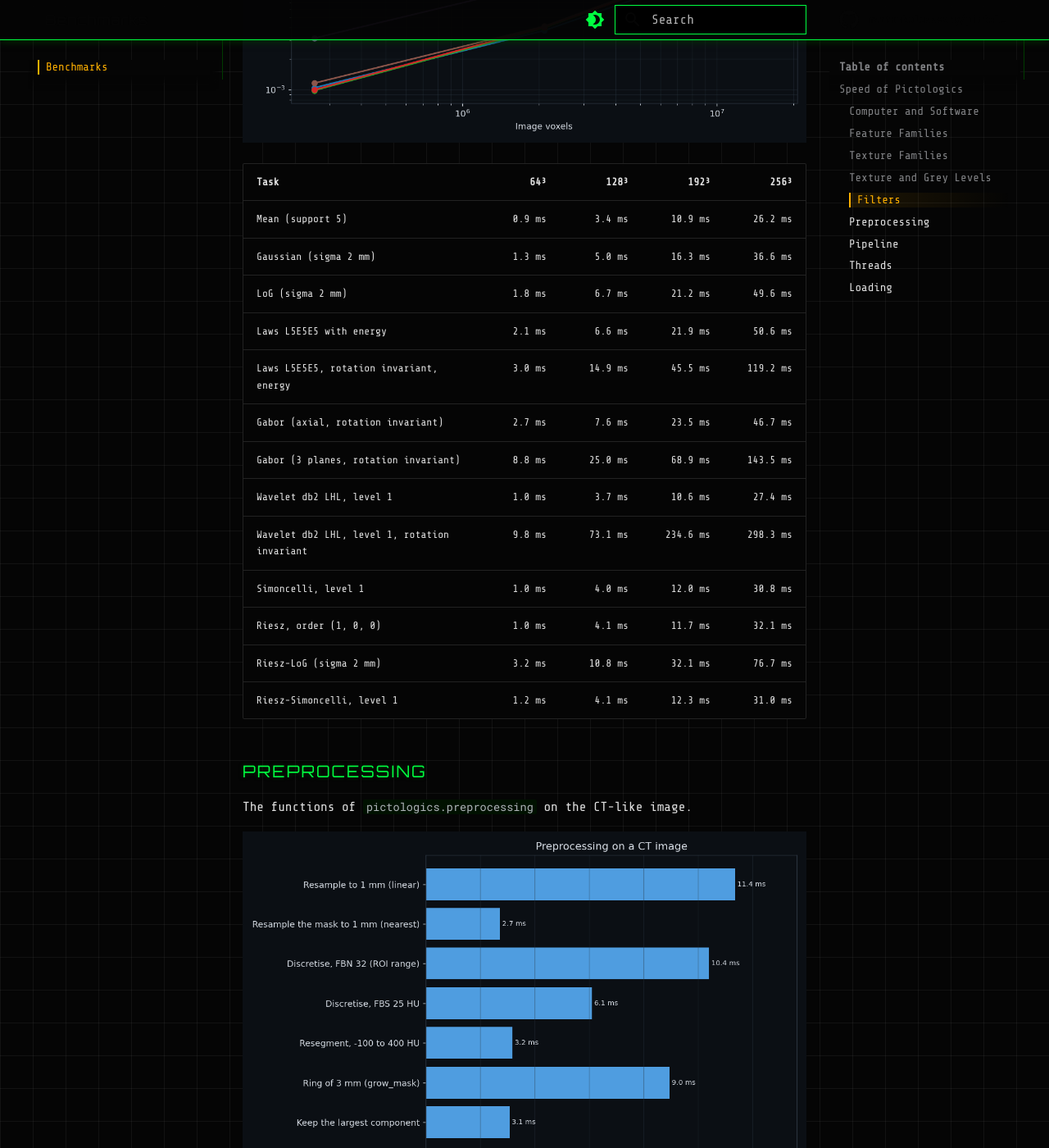
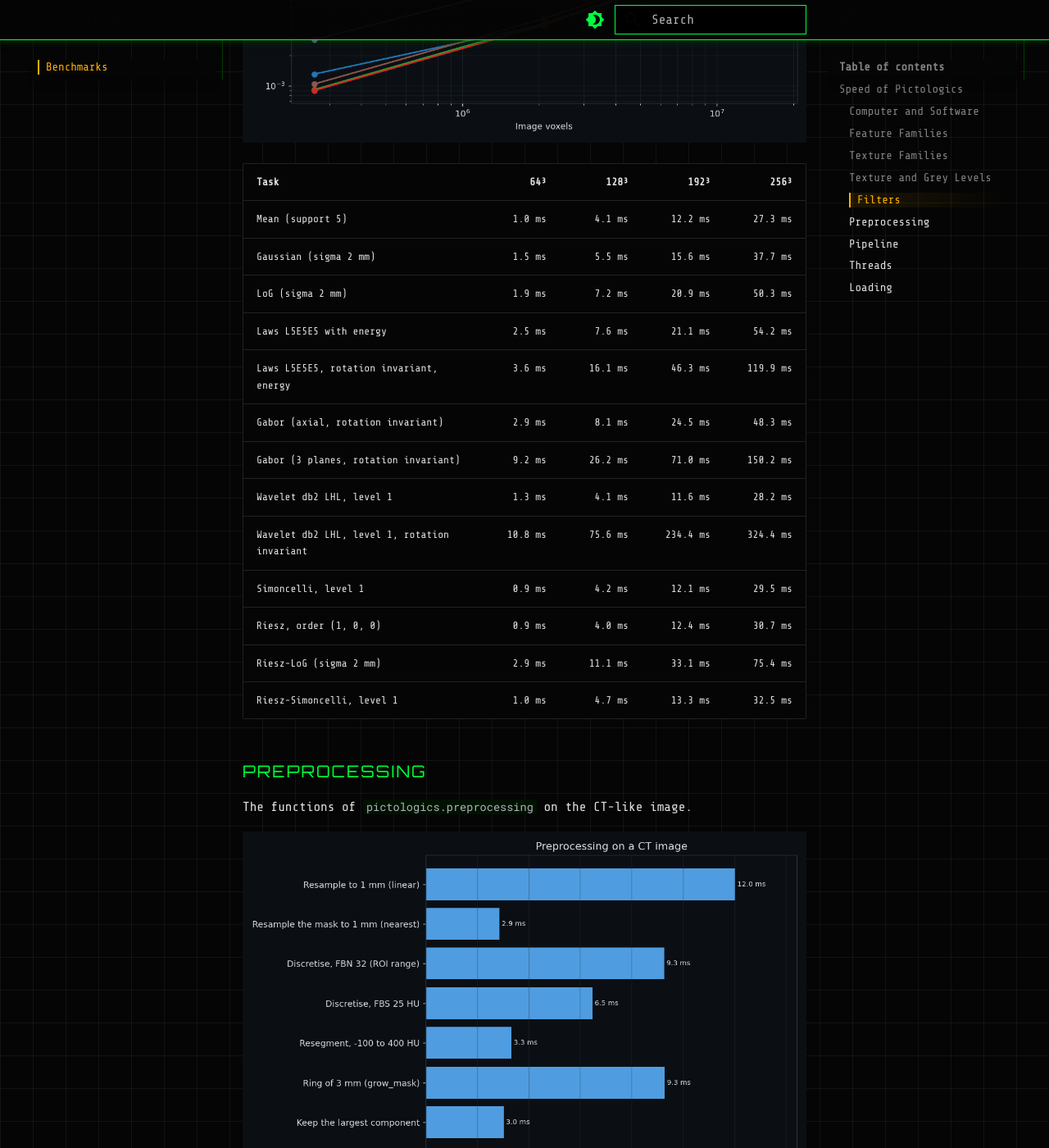
Before and after one commit to martonkolossvary/pictologics, an MkDocs documentation site: the page built from docs/benchmarks.md, in a window 1280 px wide and 1400 px high, scrolled down 4553 px. Shown: the whole window at 82% size. Built offline with MkDocs 1.6.1 and Material for MkDocs 9.7.7, drawn with Linux system fonts in a browser that asks for light colours; comment, search, counter and statistics services are not loaded; some of the changed text lies outside the part shown.

Commit message:
docs: Refresh the speed page of 0.7.1

```diff
--- a/docs/benchmarks.md
+++ b/docs/benchmarks.md
@@ -27,13 +27,13 @@
 
 | Task | 25³ | 50³ | 75³ | 100³ | 150³ |
 |:--|--:|--:|--:|--:|--:|
-| Intensity (first order) | 0.1 ms | 0.2 ms | 0.7 ms | 1.7 ms | 3.6 ms |
-| Intensity histogram | 0.1 ms | 1.4 ms | 3.5 ms | 7.8 ms | 21.5 ms |
-| Intensity-volume histogram | 0.1 ms | 0.7 ms | 1.9 ms | 5.3 ms | 14.5 ms |
-| Morphology | 0.6 ms | 1.8 ms | 2.8 ms | 4.4 ms | 9.9 ms |
-| Local intensity (peaks) | 1.3 ms | 3.2 ms | 9.4 ms | 23.4 ms | 71.0 ms |
-| Spatial intensity (Moran's I, Geary's C) | 1.5 ms | 8.3 ms | 24.3 ms | 58.3 ms | 179.7 ms |
-| Texture (all 6 families) | 1.0 ms | 2.6 ms | 5.4 ms | 9.8 ms | 27.1 ms |
+| Intensity (first order) | 0.0 ms | 0.2 ms | 0.7 ms | 1.7 ms | 3.7 ms |
+| Intensity histogram | 0.1 ms | 1.4 ms | 3.5 ms | 8.1 ms | 21.9 ms |
+| Intensity-volume histogram | 0.1 ms | 0.7 ms | 1.9 ms | 5.3 ms | 14.0 ms |
+| Morphology | 0.6 ms | 1.7 ms | 2.9 ms | 4.4 ms | 9.6 ms |
+| Local intensity (peaks) | 1.4 ms | 3.2 ms | 9.7 ms | 24.3 ms | 66.1 ms |
+| Spatial intensity (Moran's I, Geary's C) | 1.9 ms | 8.0 ms | 23.9 ms | 58.8 ms | 189.0 ms |
+| Texture (all 6 families) | 1.1 ms | 2.5 ms | 5.3 ms | 10.2 ms | 27.4 ms |
 
 ### Texture Families
 
@@ -43,12 +43,12 @@
 
 | Task | 25³ | 50³ | 75³ | 100³ | 150³ |
 |:--|--:|--:|--:|--:|--:|
-| GLCM | 0.3 ms | 0.8 ms | 1.2 ms | 2.1 ms | 5.4 ms |
-| GLRLM | 0.3 ms | 0.8 ms | 1.7 ms | 3.6 ms | 10.3 ms |
-| GLSZM | 0.3 ms | 1.0 ms | 1.8 ms | 3.4 ms | 9.7 ms |
-| GLDZM | 0.3 ms | 1.3 ms | 2.3 ms | 4.9 ms | 10.7 ms |
-| NGTDM | 0.2 ms | 0.4 ms | 0.7 ms | 0.9 ms | 2.2 ms |
-| NGLDM | 0.3 ms | 0.4 ms | 0.6 ms | 0.9 ms | 2.3 ms |
+| GLCM | 0.3 ms | 0.6 ms | 1.3 ms | 2.2 ms | 5.9 ms |
+| GLRLM | 0.3 ms | 0.8 ms | 1.8 ms | 3.9 ms | 10.8 ms |
+| GLSZM | 0.3 ms | 1.0 ms | 1.9 ms | 3.5 ms | 9.2 ms |
+| GLDZM | 0.3 ms | 1.4 ms | 2.4 ms | 4.4 ms | 11.4 ms |
+| NGTDM | 0.3 ms | 0.4 ms | 0.7 ms | 1.1 ms | 2.4 ms |
+| NGLDM | 0.3 ms | 0.5 ms | 0.6 ms | 0.9 ms | 2.6 ms |
 
 ### Texture and Grey Levels
 
@@ -58,7 +58,7 @@
 
 | Task | 8 levels | 16 levels | 32 levels | 64 levels | 128 levels | 256 levels |
 |:--|--:|--:|--:|--:|--:|--:|
-| Texture (all 6 families) | 5.5 ms | 5.3 ms | 4.7 ms | 4.7 ms | 5.2 ms | 6.2 ms |
+| Texture (all 6 families) | 6.0 ms | 5.5 ms | 5.2 ms | 5.1 ms | 5.5 ms | 6.9 ms |
 
 ### Filters
 
@@ -70,19 +70,19 @@
 
 | Task | 64³ | 128³ | 192³ | 256³ |
 |:--|--:|--:|--:|--:|
-| Mean (support 5) | 0.9 ms | 3.4 ms | 10.9 ms | 26.2 ms |
-| Gaussian (sigma 2 mm) | 1.3 ms | 5.0 ms | 16.3 ms | 36.6 ms |
-| LoG (sigma 2 mm) | 1.8 ms | 6.7 ms | 21.2 ms | 49.6 ms |
-| Laws L5E5E5 with energy | 2.1 ms | 6.6 ms | 21.9 ms | 50.6 ms |
-| Laws L5E5E5, rotation invariant, energy | 3.0 ms | 14.9 ms | 45.5 ms | 119.2 ms |
-| Gabor (axial, rotation invariant) | 2.7 ms | 7.6 ms | 23.5 ms | 46.7 ms |
-| Gabor (3 planes, rotation invariant) | 8.8 ms | 25.0 ms | 68.9 ms | 143.5 ms |
-| Wavelet db2 LHL, level 1 | 1.0 ms | 3.7 ms | 10.6 ms | 27.4 ms |
-| Wavelet db2 LHL, level 1, rotation invariant | 9.8 ms | 73.1 ms | 234.6 ms | 298.3 ms |
-| Simoncelli, level 1 | 1.0 ms | 4.0 ms | 12.0 ms | 30.8 ms |
-| Riesz, order (1, 0, 0) | 1.0 ms | 4.1 ms | 11.7 ms | 32.1 ms |
-| Riesz-LoG (sigma 2 mm) | 3.2 ms | 10.8 ms | 32.1 ms | 76.7 ms |
-| Riesz-Simoncelli, level 1 | 1.2 ms | 4.1 ms | 12.3 ms | 31.0 ms |
+| Mean (support 5) | 1.0 ms | 4.1 ms | 12.2 ms | 27.3 ms |
+| Gaussian (sigma 2 mm) | 1.5 ms | 5.5 ms | 15.6 ms | 37.7 ms |
+| LoG (sigma 2 mm) | 1.9 ms | 7.2 ms | 20.9 ms | 50.3 ms |
+| Laws L5E5E5 with energy | 2.5 ms | 7.6 ms | 21.1 ms | 54.2 ms |
+| Laws L5E5E5, rotation invariant, energy | 3.6 ms | 16.1 ms | 46.3 ms | 119.9 ms |
+| Gabor (axial, rotation invariant) | 2.9 ms | 8.1 ms | 24.5 ms | 48.3 ms |
+| Gabor (3 planes, rotation invariant) | 9.2 ms | 26.2 ms | 71.0 ms | 150.2 ms |
+| Wavelet db2 LHL, level 1 | 1.3 ms | 4.1 ms | 11.6 ms | 28.2 ms |
+| Wavelet db2 LHL, level 1, rotation invariant | 10.8 ms | 75.6 ms | 234.4 ms | 324.4 ms |
+| Simoncelli, level 1 | 0.9 ms | 4.2 ms | 12.1 ms | 29.5 ms |
+| Riesz, order (1, 0, 0) | 0.9 ms | 4.0 ms | 12.4 ms | 30.7 ms |
+| Riesz-LoG (sigma 2 mm) | 2.9 ms | 11.1 ms | 33.1 ms | 75.4 ms |
+| Riesz-Simoncelli, level 1 | 1.0 ms | 4.7 ms | 13.3 ms | 32.5 ms |
 
 ### Preprocessing
 
@@ -92,13 +92,13 @@
 
 | Task | Time (median) | Fastest | Slowest |
 |:--|--:|--:|--:|
-| Resample to 1 mm (linear) | 11.4 ms | 11.3 ms | 15.8 ms |
-| Resample the mask to 1 mm (nearest) | 2.7 ms | 2.7 ms | 3.9 ms |
-| Discretise, FBN 32 (ROI range) | 10.4 ms | 8.8 ms | 11.3 ms |
-| Discretise, FBS 25 HU | 6.1 ms | 6.1 ms | 7.3 ms |
-| Resegment, -100 to 400 HU | 3.2 ms | 3.1 ms | 3.3 ms |
-| Ring of 3 mm (grow_mask) | 9.0 ms | 8.9 ms | 9.3 ms |
-| Keep the largest component | 3.1 ms | 2.8 ms | 3.8 ms |
+| Resample to 1 mm (linear) | 12.0 ms | 11.8 ms | 12.1 ms |
+| Resample the mask to 1 mm (nearest) | 2.9 ms | 2.7 ms | 3.1 ms |
+| Discretise, FBN 32 (ROI range) | 9.3 ms | 9.2 ms | 9.6 ms |
+| Discretise, FBS 25 HU | 6.5 ms | 6.3 ms | 6.6 ms |
+| Resegment, -100 to 400 HU | 3.3 ms | 3.2 ms | 3.5 ms |
+| Ring of 3 mm (grow_mask) | 9.3 ms | 9.0 ms | 9.7 ms |
+| Keep the largest component | 3.0 ms | 2.9 ms | 3.4 ms |
 
 ### Pipeline
 
@@ -108,10 +108,10 @@
 
 | Task | Time (median) | Fastest | Slowest |
 |:--|--:|--:|--:|
-| run(): one standard configuration (standard_fbn_32) | 11.3 ms | 10.8 ms | 11.4 ms |
-| run(): the 6 standard configurations | 43.4 ms | 42.8 ms | 44.3 ms |
-| run(): resample to 1 mm, LoG, intensity | 29.6 ms | 29.0 ms | 33.0 ms |
-| run_rois(): 20 ROIs, intensity and morphology at 1 mm | 17.6 ms | 17.3 ms | 18.2 ms |
+| run(): one standard configuration (standard_fbn_32) | 11.7 ms | 11.2 ms | 12.6 ms |
+| run(): the 6 standard configurations | 44.5 ms | 43.2 ms | 45.1 ms |
+| run(): resample to 1 mm, LoG, intensity | 31.5 ms | 31.2 ms | 31.9 ms |
+| run_rois(): 20 ROIs, intensity and morphology at 1 mm | 19.1 ms | 18.3 ms | 19.6 ms |
 
 ### Threads
 
@@ -121,11 +121,11 @@
 
 | Task | Time (median) | Fastest | Slowest |
 |:--|--:|--:|--:|
-| 1 thread | 27.6 ms | 27.4 ms | 28.1 ms |
-| 2 threads | 17.9 ms | 17.5 ms | 18.1 ms |
-| 4 threads | 12.9 ms | 12.3 ms | 13.2 ms |
-| 8 threads | 10.3 ms | 10.1 ms | 10.9 ms |
-| 10 threads | 10.5 ms | 10.1 ms | 11.3 ms |
+| 1 thread | 28.3 ms | 27.8 ms | 28.6 ms |
+| 2 threads | 18.7 ms | 18.3 ms | 19.9 ms |
+| 4 threads | 13.7 ms | 13.0 ms | 14.2 ms |
+| 8 threads | 11.4 ms | 11.2 ms | 12.1 ms |
+| 10 threads | 11.2 ms | 10.6 ms | 11.4 ms |
 
 ### Loading
 
@@ -135,6 +135,6 @@
 
 | Task | Time (median) | Fastest | Slowest |
 |:--|--:|--:|--:|
-| NIfTI, gzip (.nii.gz) | 172.6 ms | 171.6 ms | 175.1 ms |
-| NIfTI (.nii) | 17.3 ms | 17.0 ms | 28.8 ms |
-| DICOM series (200 files) | 76.5 ms | 76.0 ms | 77.2 ms |
+| NIfTI, gzip (.nii.gz) | 175.1 ms | 173.4 ms | 178.3 ms |
+| NIfTI (.nii) | 17.9 ms | 17.6 ms | 29.9 ms |
+| DICOM series (200 files) | 81.8 ms | 79.1 ms | 288.9 ms |
```
Also changed, not shown: README.md (+6 -6 lines), docs/assets/benchmarks/features.png, docs/assets/benchmarks/filters_convolution.png, docs/assets/benchmarks/filters_wavelet.png, docs/assets/benchmarks/loading.png, docs/assets/benchmarks/pipeline.png, docs/assets/benchmarks/preprocessing.png, docs/assets/benchmarks/texture_families.png, docs/assets/benchmarks/texture_grey_levels.png, docs/assets/benchmarks/threads.png.
